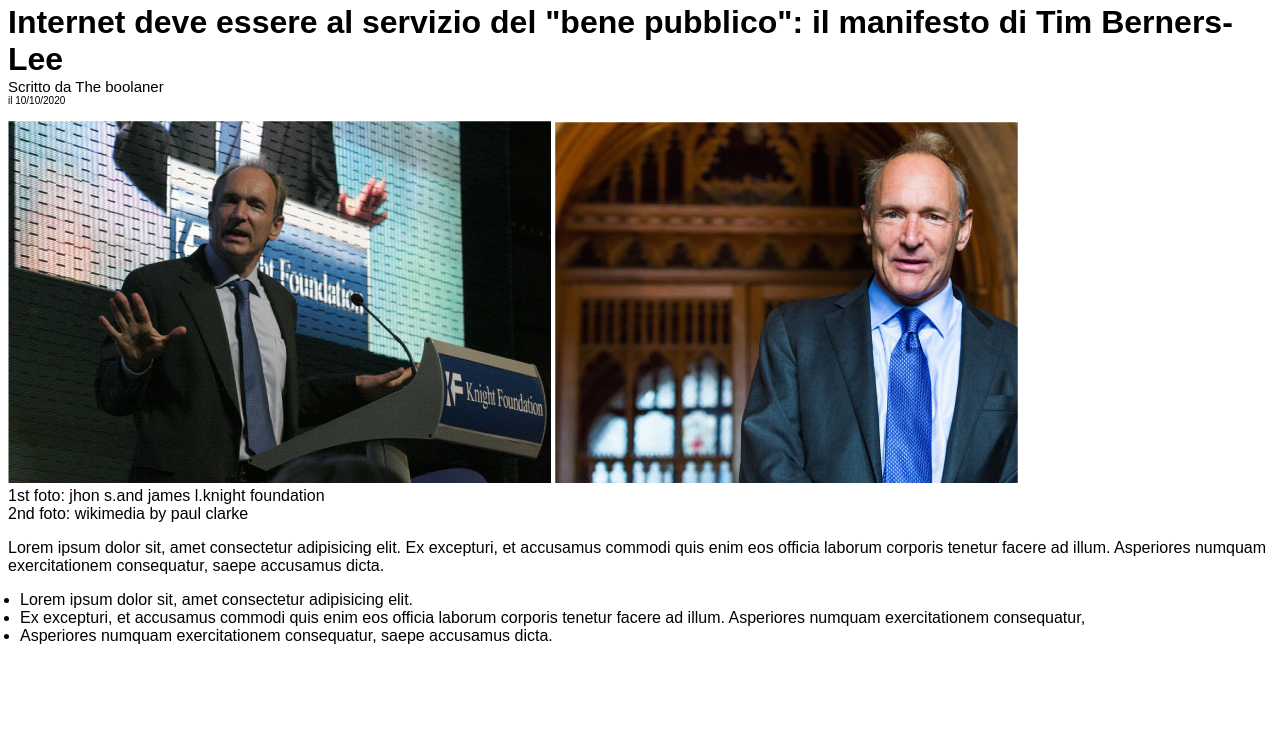
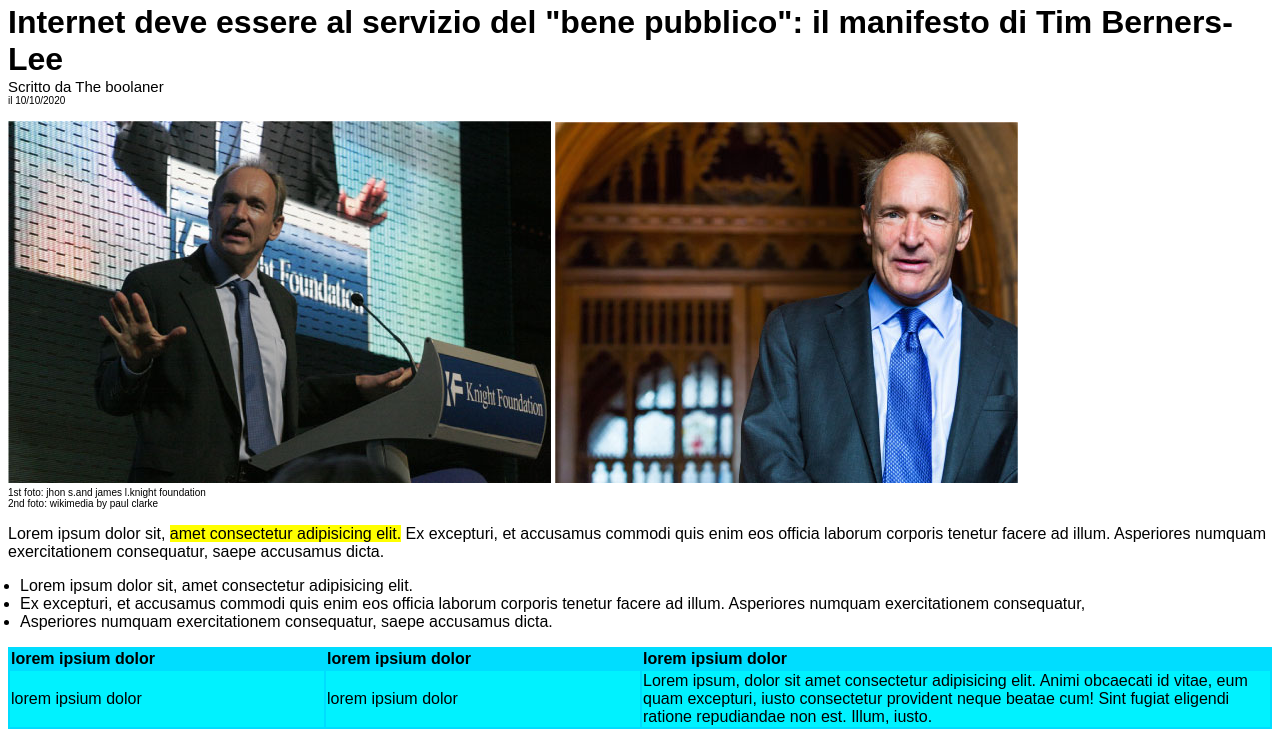
Before and after one commit to luciobo/html-css-booleaner, a plain HTML site: page index.html in a window 1280 px wide. Shown: the part 136-873 px from the top of the page. Before the commit the page ends 800 px from the top, so only its background shows below. Drawn offline with Linux system fonts and the light colour scheme.

Commit message:
creazione tabella

```diff
--- a/css/style.css
+++ b/css/style.css
@@ -30,7 +30,42 @@ h1 {
     padding-bottom: 15px;
 }
 
+/* dimensionamento crediti */
+.credit {
+    font-size: 10px;
+}
+
 /* allineamento bullet point */
 .ul-align {
     padding-left: 12px;
 }
+
+/* testo evidenziato */
+.testo-evidenziato {
+    background-color: yellow;
+}
+
+#dim-tab {
+    width: 100%;
+    background-color: rgb(0, 221, 255);
+    text-align: left;
+}
+
+/* allineamento tabella */
+
+#riga1 {
+    width: 25%;
+}
+
+#riga2 {
+    width: 25%;
+}
+
+#riga3 {
+    width: 50%;
+}
+
+/* colori righe tabelle */
+.colore-righe-tabella1 {
+    background-color: rgb(0, 242, 255);
+}
--- a/index.html
+++ b/index.html
@@ -24,13 +24,13 @@
         <section>
             <img src="img/tim-1.jpg" alt="immagine di tim dal leggio">
             <img src="img/tim-2.jpg" alt="primo piano di tim">
-            <div>1st foto: jhon s.and james l.knight foundation</div>
-            <div>2nd foto: wikimedia by paul clarke</div>
+            <div class="credit">1st foto: jhon s.and james l.knight foundation</div>
+            <div class="credit">2nd foto: wikimedia by paul clarke</div>
         </section>
 
         <!-- sezione paragrafo e bullet point -->
         <section>
-            <p>Lorem ipsum dolor sit, amet consectetur adipisicing elit.
+            <p>Lorem ipsum dolor sit, <span class="testo-evidenziato" >amet consectetur adipisicing elit.</span>
                 Ex excepturi, et accusamus commodi quis enim eos officia laborum corporis
                 tenetur facere ad illum. Asperiores numquam exercitationem consequatur,
                 saepe accusamus dicta.
@@ -48,6 +48,30 @@
 
         </section>
 
+        <!-- tebella -->
+        <section>
+            <table id="dim-tab" >
+                <thead>
+                    <th id="riga1" >lorem ipsium dolor</th>
+                    <th id="riga2" >lorem ipsium dolor</th>
+                    <th id="riga3" >lorem ipsium dolor</th>
+                </thead>
+
+                <tbody class="colore-righe-tabella1" >
+                    <tr>
+                        <td>lorem ipsium dolor</td>
+                        <td>lorem ipsium dolor</td>
+                        <td>Lorem ipsum, dolor sit amet consectetur adipisicing elit.
+                            Animi obcaecati id vitae, eum quam excepturi, iusto consectetur
+                            provident neque beatae cum! Sint fugiat eligendi ratione
+                            repudiandae non est. Illum, iusto.
+                        </td>
+                    </tr>
+                </tbody>
+            </table>
+        </section>
+
+
 
     </main>
 
```
